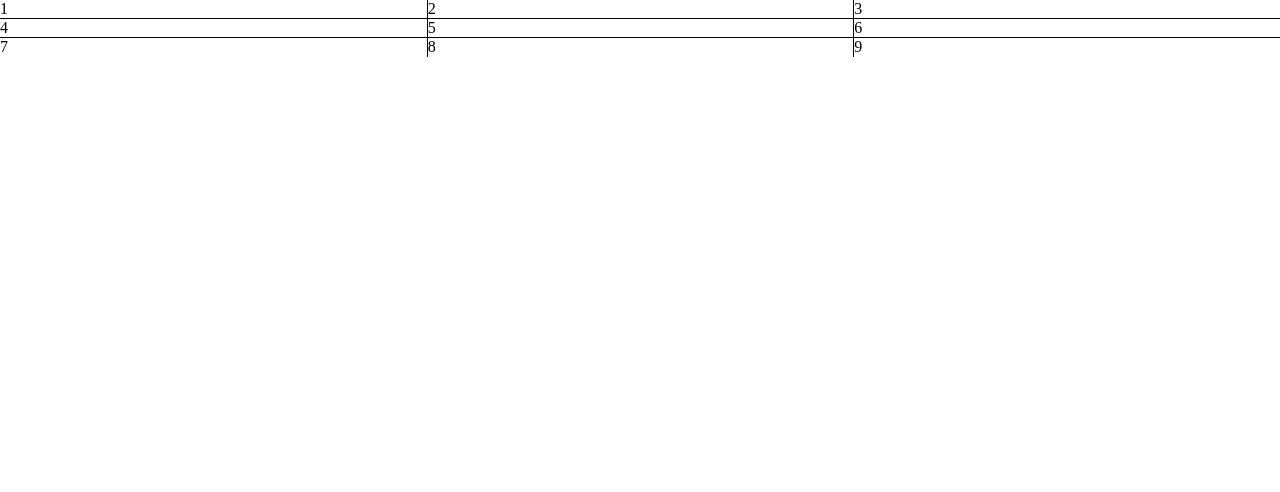
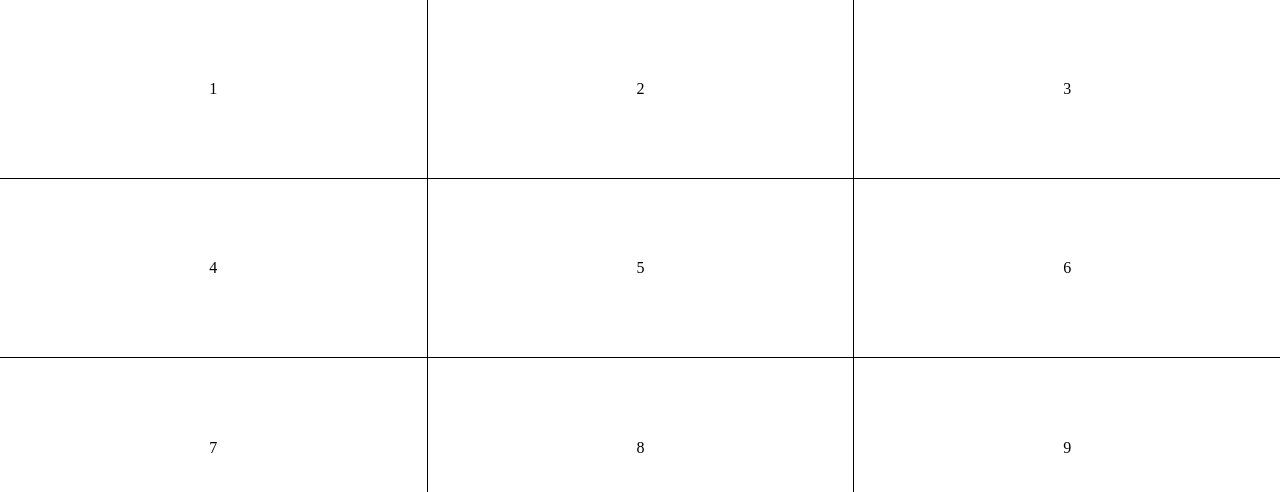
Before and after one commit to osequi/react-grid-faux-tracks, a Next.js app: page / in a window 1280 px wide. Shown: the top 492 px of the page. Built offline with nearby package versions, Linux system fonts and the light colour scheme.

Commit message:
Styling the cells

```diff
--- a/src/components/GridFauxLines/GridFauxLines.js
+++ b/src/components/GridFauxLines/GridFauxLines.js
@@ -77,6 +77,16 @@ const Container = styled("div").attrs((props) => ({
   ${GridFauxLinesCss}
 `;
 
+const Cell = styled("div")((props) => ({
+  display: "grid",
+  alignItems: "center",
+  justifyItems: "center",
+}));
+
+const CellContent = styled("span")((props) => ({
+  padding: "5em",
+}));
+
 /**
  * Displays the component
  */
@@ -92,7 +102,11 @@ const GridFauxLines = (props) => {
     : Array(columns * rows)
         .fill("x")
         .map((item, index) => {
-          return <div key={shortid.generate()}>{index + 1}</div>;
+          return (
+            <Cell key={shortid.generate()}>
+              <CellContent>{index + 1}</CellContent>
+            </Cell>
+          );
         });
 
   const lastRow = columns * rows - columns + 1;
```
